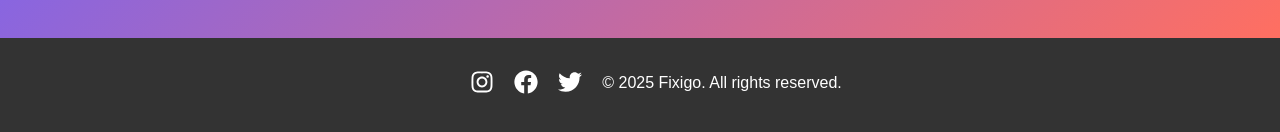
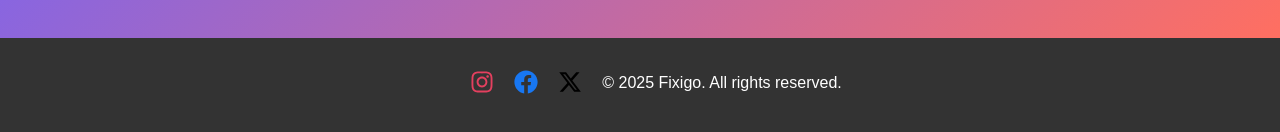
Before and after one commit to Fixigo-HS/Fixi-go, a React (Vite) app: page /about in a window 1280 px wide. Shown: the part 1237-1369 px from the top of the page. Built offline with nearby package versions, Linux system fonts and the light colour scheme.

Commit message:
footer some additional Adjustments

```diff
--- a/src/Components/Footer.jsx
+++ b/src/Components/Footer.jsx
@@ -1,21 +1,29 @@
 import React from 'react';
-import { FaInstagram, FaFacebook, FaTwitter } from 'react-icons/fa'; // Import icons
+import { FaInstagram, FaFacebook } from 'react-icons/fa'; // Import Instagram and Facebook icons
 
 const Footer = () => {
   return (
     <footer className="footer">
       <div className="social-icons">
         {/* Instagram Icon */}
-        <a href="https://www.instagram.com" target="_blank" rel="noopener noreferrer">
-          <FaInstagram className="icon" />
+        <a href="https://www.instagram.com/fixi_go/?next=%2F" target="_blank" rel="noopener noreferrer">
+          <FaInstagram className="icon instagram" />
         </a>
         {/* Facebook Icon */}
-        <a href="https://www.facebook.com" target="_blank" rel="noopener noreferrer">
-          <FaFacebook className="icon" />
+        <a href="https://www.facebook.com/profile.php?id=61573795413881" target="_blank" rel="noopener noreferrer">
+          <FaFacebook className="icon facebook" />
         </a>
-        {/* Twitter Icon */}
-        <a href="https://www.twitter.com" target="_blank" rel="noopener noreferrer">
-          <FaTwitter className="icon" />
+        {/* X (Twitter) Icon */}
+        <a href="https://x.com/Fixi_go" target="_blank" rel="noopener noreferrer">
+          <svg
+            viewBox="0 0 24 24"
+            width="24"
+            height="24"
+            fill="currentColor"
+            className="icon x-logo"
+          >
+            <path d="M18.244 2.25h3.308l-7.227 8.26 8.502 11.24H16.17l-5.214-6.817L4.99 21.75H1.68l7.73-8.835L1.254 2.25H8.08l4.713 6.231zm-1.161 17.52h1.833L7.084 4.126H5.117z" />
+          </svg>
         </a>
         <p>&copy; {new Date().getFullYear()} Fixigo. All rights reserved.</p>
       </div>
--- a/src/index.css
+++ b/src/index.css
@@ -67,59 +67,7 @@
   transform: translateY(-10px);
 }
 
-/* Navbar Styles */
-.navbar {
-  display: flex;
-  justify-content: space-between;
-  align-items: center;
-  padding: 1rem 2rem;
-  background-color: #333;
-  color: white;
-  position: sticky;
-  top: 0;
-  z-index: 1000;
-}
-
-.navbar .logo a {
-  font-size: 1.5rem;
-  font-weight: bold;
-  color: #fff;
-  text-decoration: none;
-}
-
-.nav-links {
-  list-style: none;
-  display: flex;
-  gap: 1.5rem;
-  margin: 0;
-  padding: 0;
-}
-
-.nav-links li a {
-  color: white;
-  text-decoration: none;
-  font-size: 1rem;
-  transition: color 0.3s ease;
-}
-
-.nav-links li a:hover {
-  color: #ff6b6b;
-}
-
-/* Responsive Navbar */
-@media (max-width: 768px) {
-  .navbar {
-    flex-direction: column;
-    padding: 1rem;
-  }
-
-  .nav-links {
-    flex-direction: column;
-    gap: 0.5rem;
-    text-align: center;
-  }
-}
-
+/* Footer Style */
 .footer {
   background-color: #333;
   color: #fff;
@@ -138,15 +86,40 @@
 }
 
 .icon {
-  color: #fff; /* Icon color */
-  font-size: 24px; /* Icon size */
-  transition: color 0.3s ease; /* Smooth color transition */
+  width: 24px; /* Adjust size as needed */
+  height: 24px;
+  transition: transform 0.3s ease, opacity 0.3s ease; /* Smooth hover effect */
 }
 
 .icon:hover {
-  color: #fff; /* Change color on hover (e.g., blue for Facebook) */
+  transform: scale(1.1); /* Slightly enlarge on hover */
+  opacity: 0.8; /* Slightly fade on hover */
 }
 
+/* Instagram Icon */
+.instagram {
+  color: #e4405f; /* Instagram brand color */
+}
+
+/* Facebook Icon */
+.facebook {
+  color: #1877f2; /* Facebook brand color */
+}
+
+/* X (Twitter) Icon */
+.x-logo {
+  color: #000; /* X logo color (black) */
+}
+
+.x-logo:hover {
+  color: #1da1f2; /* Change to blue on hover (optional) */
+}
+
+/* Ensure copyright text is in a single line */
+.footer p {
+  white-space: nowrap; /* Prevent text from wrapping */
+  margin: 0; /* Remove default margin */
+}
 
 /* General Styles */
 body {
```
